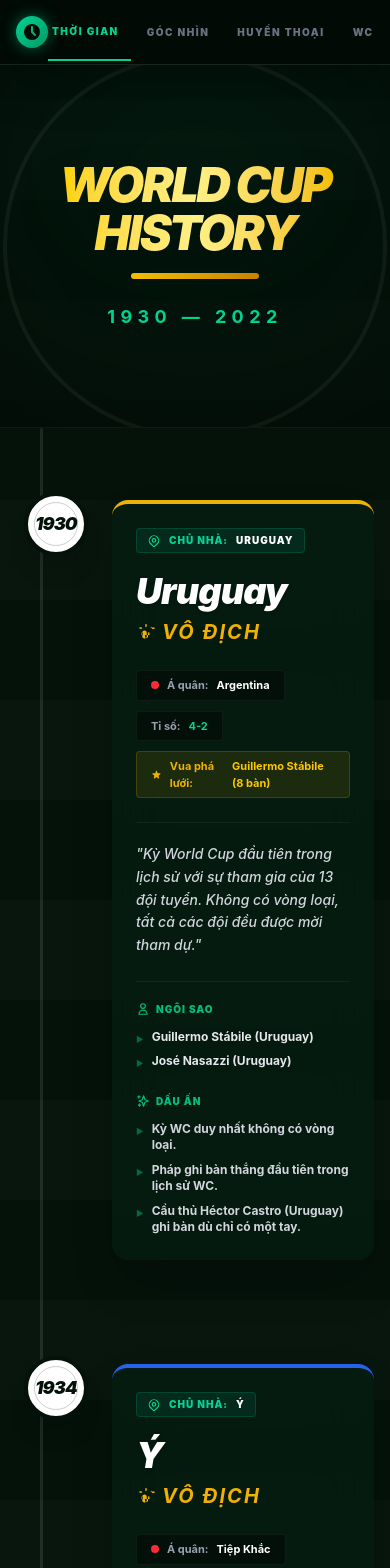
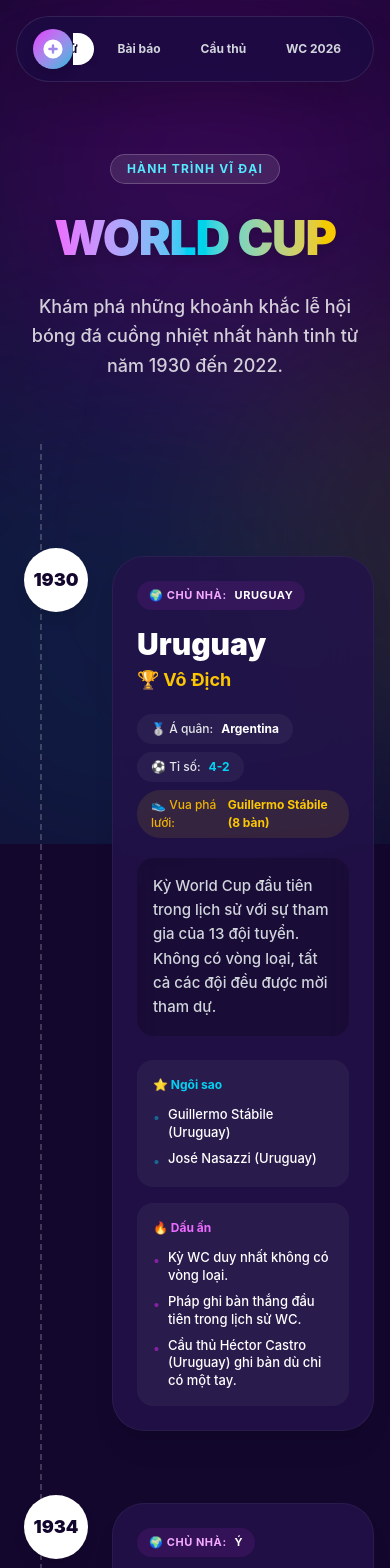
Before and after one commit to mtdes23/worldcup2026, a Vue app: page / in a window 390 px wide. Shown: the top 1568 px of the page. Built offline with nearby package versions, Linux system fonts and the light colour scheme.

Commit message:
style: overhaul UI to festive WC2026 vibrant theme

```diff
--- a/src/App.vue
+++ b/src/App.vue
@@ -11,48 +11,53 @@ const currentTab = ref('timeline')
 </script>
 
 <template>
-  <div class="min-h-screen pitch-bg text-white font-sans selection:bg-emerald-500/30 overflow-x-hidden flex flex-col">
+  <div class="min-h-screen bg-[#13072e] text-white font-sans selection:bg-fuchsia-500/30 overflow-x-hidden flex flex-col relative">
+
+    <!-- Abstract Festive Background Blobs -->
+    <div class="fixed top-0 left-0 w-full h-full overflow-hidden pointer-events-none z-0">
+      <div class="absolute top-[-10%] left-[-10%] w-[500px] h-[500px] rounded-full bg-fuchsia-600/20 blur-[120px]"></div>
+      <div class="absolute bottom-[-10%] right-[-10%] w-[600px] h-[600px] rounded-full bg-cyan-600/20 blur-[150px]"></div>
+      <div class="absolute top-[40%] left-[60%] w-[400px] h-[400px] rounded-full bg-yellow-500/10 blur-[100px]"></div>
+    </div>
 
     <!-- Top Navigation -->
-    <nav class="sticky top-0 z-50 bg-[#020b06]/95 backdrop-blur-lg border-b border-white/10 shadow-2xl">
-      <div class="max-w-6xl mx-auto px-4 sm:px-6">
+    <nav class="sticky top-4 z-50 mx-4 sm:mx-auto max-w-4xl bg-[#1c0b43]/80 backdrop-blur-xl border border-white/10 shadow-2xl rounded-full">
+      <div class="px-4 sm:px-6">
         <div class="flex items-center justify-between h-16">
           <!-- Logo -->
           <div class="flex-shrink-0 flex items-center gap-2 cursor-pointer group" @click="currentTab = 'timeline'">
-            <div class="w-8 h-8 rounded-full bg-gradient-to-br from-emerald-400 to-emerald-600 flex items-center justify-center shadow-[0_0_15px_rgba(16,185,129,0.5)] group-hover:scale-110 transition-transform">
-              <svg class="w-5 h-5 text-[#020b06]" fill="currentColor" viewBox="0 0 20 20"><path d="M10 2a8 8 0 100 16 8 8 0 000-16zM9 5a1 1 0 112 0v4.586l2.707 2.707a1 1 0 01-1.414 1.414l-3-3A1 1 0 019 10V5z" /></svg>
+            <div class="w-10 h-10 rounded-full bg-gradient-to-br from-fuchsia-500 to-cyan-500 flex items-center justify-center shadow-lg group-hover:rotate-12 transition-transform">
+              <svg class="w-6 h-6 text-white" fill="currentColor" viewBox="0 0 20 20"><path fill-rule="evenodd" d="M10 18a8 8 0 100-16 8 8 0 000 16zm1-11a1 1 0 10-2 0v2H7a1 1 0 100 2h2v2a1 1 0 102 0v-2h2a1 1 0 100-2h-2V7z" clip-rule="evenodd" /></svg>
             </div>
-            <span class="font-black text-white tracking-widest uppercase italic hidden sm:block">WC Heritage</span>
           </div>
 
           <!-- Tabs -->
-          <div class="flex space-x-1 sm:space-x-2 overflow-x-auto no-scrollbar w-full sm:w-auto justify-center sm:justify-end">
-            <button @click="currentTab = 'timeline'" :class="currentTab === 'timeline' ? 'text-emerald-400 border-b-2 border-emerald-400' : 'text-gray-500 hover:text-gray-300'" class="px-3 sm:px-4 py-5 text-[10px] sm:text-xs font-black uppercase tracking-[0.15em] whitespace-nowrap transition-colors">Dòng thời gian</button>
-            <button @click="currentTab = 'articles'" :class="currentTab === 'articles' ? 'text-emerald-400 border-b-2 border-emerald-400' : 'text-gray-500 hover:text-gray-300'" class="px-3 sm:px-4 py-5 text-[10px] sm:text-xs font-black uppercase tracking-[0.15em] whitespace-nowrap transition-colors">Góc Nhìn</button>
-            <button @click="currentTab = 'legends'" :class="currentTab === 'legends' ? 'text-yellow-500 border-b-2 border-yellow-500' : 'text-gray-500 hover:text-gray-300'" class="px-3 sm:px-4 py-5 text-[10px] sm:text-xs font-black uppercase tracking-[0.15em] whitespace-nowrap transition-colors">Huyền Thoại</button>
-            <button @click="currentTab = 'wc2026'" :class="currentTab === 'wc2026' ? 'text-emerald-400 border-b-2 border-emerald-400' : 'text-gray-500 hover:text-gray-300'" class="px-3 sm:px-4 py-5 text-[10px] sm:text-xs font-black uppercase tracking-[0.15em] whitespace-nowrap transition-colors">WC 2026</button>
+          <div class="flex space-x-2 overflow-x-auto no-scrollbar w-full sm:w-auto justify-end">
+            <button @click="currentTab = 'timeline'" :class="currentTab === 'timeline' ? 'bg-white text-[#13072e] shadow-md' : 'text-gray-300 hover:bg-white/10'" class="px-4 py-2 text-xs sm:text-sm font-bold rounded-full whitespace-nowrap transition-all duration-300">Lịch sử</button>
+            <button @click="currentTab = 'articles'" :class="currentTab === 'articles' ? 'bg-fuchsia-500 text-white shadow-md' : 'text-gray-300 hover:bg-white/10'" class="px-4 py-2 text-xs sm:text-sm font-bold rounded-full whitespace-nowrap transition-all duration-300">Bài báo</button>
+            <button @click="currentTab = 'legends'" :class="currentTab === 'legends' ? 'bg-cyan-500 text-white shadow-md' : 'text-gray-300 hover:bg-white/10'" class="px-4 py-2 text-xs sm:text-sm font-bold rounded-full whitespace-nowrap transition-all duration-300">Cầu thủ</button>
+            <button @click="currentTab = 'wc2026'" :class="currentTab === 'wc2026' ? 'bg-yellow-400 text-[#13072e] shadow-md' : 'text-gray-300 hover:bg-white/10'" class="px-4 py-2 text-xs sm:text-sm font-bold rounded-full whitespace-nowrap transition-all duration-300">WC 2026</button>
           </div>
         </div>
       </div>
     </nav>
 
     <!-- Content -->
-    <main class="w-full flex-grow">
+    <main class="w-full flex-grow relative z-10 mt-6">
 
       <!-- TIMELINE TAB -->
       <div v-show="currentTab === 'timeline'">
         <!-- Hero Header -->
-        <header class="py-24 px-4 text-center border-b border-white/5 bg-[#020b06]/60 relative overflow-hidden">
-          <div class="absolute top-1/2 left-1/2 transform -translate-x-1/2 -translate-y-1/2 w-96 h-96 border-[4px] border-white/5 rounded-full pointer-events-none"></div>
-          <div class="absolute top-0 left-1/2 transform -translate-x-1/2 w-full max-w-4xl h-full bg-gradient-to-b from-emerald-500/10 to-transparent blur-[100px] pointer-events-none"></div>
-
+        <header class="py-16 px-4 text-center relative overflow-hidden">
           <div class="relative z-10 flex flex-col items-center">
-            <h1 class="text-5xl md:text-7xl lg:text-8xl font-black text-transparent bg-clip-text bg-gradient-to-r from-yellow-400 via-yellow-200 to-yellow-500 tracking-tighter uppercase drop-shadow-2xl mb-4 italic">
-              World Cup History
+            <div class="inline-block px-4 py-1.5 rounded-full bg-white/10 border border-white/20 text-xs font-bold text-cyan-300 mb-6 uppercase tracking-widest backdrop-blur-sm">
+              Hành trình vĩ đại
+            </div>
+            <h1 class="text-5xl md:text-7xl lg:text-8xl font-black text-transparent bg-clip-text bg-gradient-to-r from-fuchsia-400 via-cyan-400 to-yellow-400 tracking-tight drop-shadow-lg mb-6 leading-tight">
+              WORLD CUP
             </h1>
-            <div class="h-1.5 w-32 bg-gradient-to-r from-yellow-400 to-yellow-600 rounded-full mb-6"></div>
-            <p class="text-emerald-400 font-bold text-lg md:text-xl tracking-[0.3em] uppercase">
-              1930 &mdash; 2022
+            <p class="text-white/80 font-medium text-lg md:text-xl max-w-xl leading-relaxed">
+              Khám phá những khoảnh khắc lễ hội bóng đá cuồng nhiệt nhất hành tinh từ năm 1930 đến 2022.
             </p>
           </div>
         </header>
@@ -78,32 +83,22 @@ const currentTab = ref('timeline')
     </main>
 
     <!-- Footer -->
-    <footer class="py-10 text-center text-emerald-600/50 text-xs font-black uppercase tracking-widest border-t border-white/10 bg-[#020b06]/90 backdrop-blur-md mt-auto">
-      Designed by <a href="https://www.mtdes23.id.vn" target="_blank" class="text-emerald-500 hover:text-yellow-400 transition-colors">mtdes23</a>
+    <footer class="py-8 text-center text-white/50 text-xs font-medium relative z-10">
+      Thiết kế tràn đầy năng lượng bởi <a href="https://www.mtdes23.id.vn" target="_blank" class="text-cyan-400 font-bold hover:text-fuchsia-400 transition-colors">mtdes23</a>
     </footer>
   </div>
 </template>
 
 <style>
 body {
-  background-color: #04120a;
-}
-.pitch-bg {
-  background-color: #04120a;
-  background-image: repeating-linear-gradient(
-    to bottom,
-    transparent,
-    transparent 100px,
-    rgba(255, 255, 255, 0.015) 100px,
-    rgba(255, 255, 255, 0.015) 200px
-  );
+  background-color: #13072e;
 }
 /* Hide scrollbar for nav */
 .no-scrollbar::-webkit-scrollbar {
   display: none;
 }
 .no-scrollbar {
-  -ms-overflow-style: none;  /* IE and Edge */
-  scrollbar-width: none;  /* Firefox */
+  -ms-overflow-style: none;
+  scrollbar-width: none;
 }
 </style>
--- a/src/components/TimelineList.vue
+++ b/src/components/TimelineList.vue
@@ -1,20 +1,18 @@
 <template>
-  <div class="relative w-full max-w-6xl mx-auto py-16 px-4 sm:px-6">
-    <!-- Vertical Line (Halfway Line) -->
-    <div class="absolute left-10 sm:left-1/2 top-0 bottom-0 w-[3px] bg-white/10 transform sm:-translate-x-1/2 rounded-full"></div>
+  <div class="relative w-full max-w-6xl mx-auto py-10 px-4 sm:px-6">
+    <!-- Vertical Line (Dashed friendly line) -->
+    <div class="absolute left-10 sm:left-1/2 top-0 bottom-0 w-0.5 border-l-2 border-dashed border-white/20 transform sm:-translate-x-1/2"></div>
 
-    <div class="space-y-24 sm:space-y-32">
+    <div class="space-y-16 sm:space-y-24">
       <div v-for="(item, index) in history" :key="item.year"
            ref="itemRefs"
-           class="relative flex flex-col sm:flex-row items-start sm:items-center w-full group opacity-0 translate-y-24 transition-all duration-[1000ms] ease-out will-change-transform"
+           class="relative flex flex-col sm:flex-row items-start sm:items-center w-full group opacity-0 translate-y-16 transition-all duration-[800ms] ease-out will-change-transform"
            :class="[index % 2 === 0 ? 'sm:flex-row-reverse' : '', 'timeline-item']">
 
-        <!-- Year Node (Center Spot) -->
-        <div class="absolute left-10 sm:left-1/2 w-16 h-16 sm:w-20 sm:h-20 bg-white border-[4px] border-[#04120a] rounded-full flex items-center justify-center transform -translate-x-1/2 z-10 shadow-xl transition-all duration-[800ms] group-hover:scale-110 group-hover:border-emerald-500 scale-50 opacity-0 year-node">
-          <!-- Inner circle like a football pitch center mark -->
-          <div class="absolute inset-1.5 rounded-full border border-[#04120a]/20"></div>
+        <!-- Year Node (Soft Bubble) -->
+        <div class="absolute left-10 sm:left-1/2 w-16 h-16 sm:w-20 sm:h-20 bg-white rounded-full flex items-center justify-center transform -translate-x-1/2 z-10 shadow-lg transition-all duration-[600ms] group-hover:scale-110 scale-50 opacity-0 year-node">
           <!-- Year Text -->
-          <span class="relative z-10 font-black text-[#04120a] text-lg sm:text-2xl tracking-tighter italic group-hover:text-emerald-700 transition-colors">
+          <span class="relative z-10 font-black text-[#13072e] text-lg sm:text-2xl">
             {{ item.year }}
           </span>
         </div>
@@ -24,71 +22,65 @@
 
         <!-- Content Card -->
         <div class="w-full sm:w-1/2 pl-24 sm:pl-12 sm:pr-12 mt-2 sm:mt-0">
-          <div class="bg-[#061c10]/95 backdrop-blur-xl border-t-4 border-white/10 rounded-2xl p-6 sm:p-8 shadow-2xl hover:bg-[#082415] transition-all duration-500 hover:-translate-y-2 relative overflow-hidden group-hover:shadow-[0_20px_50px_rgba(0,0,0,0.5)] group-hover:border-emerald-500/50"
-               :style="`border-top-color: ${item.color.includes('yellow') ? '#eab308' : item.color.includes('sky') ? '#38bdf8' : item.color.includes('blue') ? '#2563eb' : item.color.includes('zinc') ? '#71717a' : '#10b981'};`">
+          <div class="bg-[#24124a]/80 backdrop-blur-xl rounded-[2rem] p-6 sm:p-8 shadow-xl hover:bg-[#2d1859] transition-all duration-300 hover:-translate-y-2 relative overflow-hidden group-hover:shadow-2xl border border-white/5">
 
             <div class="relative z-10">
               <!-- Header Info -->
               <div class="flex items-center justify-between mb-4">
-                <div class="text-[10px] font-black uppercase tracking-widest text-emerald-400 flex items-center gap-2 bg-emerald-900/30 px-2.5 py-1 rounded-sm border border-emerald-500/20">
-                  <svg class="w-3.5 h-3.5" fill="none" viewBox="0 0 24 24" stroke="currentColor"><path stroke-linecap="round" stroke-linejoin="round" stroke-width="2" d="M17.657 16.657L13.414 20.9a1.998 1.998 0 01-2.827 0l-4.244-4.243a8 8 0 1111.314 0z" /><path stroke-linecap="round" stroke-linejoin="round" stroke-width="2" d="M15 11a3 3 0 11-6 0 3 3 0 016 0z" /></svg>
-                  Chủ nhà: <span class="text-white">{{ item.host }}</span>
+                <div class="text-[11px] font-bold uppercase tracking-wider text-fuchsia-300 flex items-center gap-2 bg-fuchsia-500/10 px-3 py-1.5 rounded-full">
+                  🌍 Chủ nhà: <span class="text-white">{{ item.host }}</span>
                 </div>
               </div>
 
               <!-- Title -->
-              <h3 class="text-4xl font-black mb-2 flex flex-col sm:flex-row sm:items-baseline sm:gap-3 leading-tight tracking-tight italic">
-                <span class="text-white drop-shadow-sm">{{ item.champion }}</span>
-                <span class="text-yellow-500 text-xl font-bold mt-1 sm:mt-0 uppercase tracking-widest flex items-center gap-1.5">
-                  <svg class="w-5 h-5" fill="currentColor" viewBox="0 0 20 20"><path fill-rule="evenodd" d="M10 2a.75.75 0 01.75.75v1.5a.75.75 0 01-1.5 0v-1.5A.75.75 0 0110 2zM5.5 5.5A.75.75 0 016 6.75H4a.75.75 0 010-1.5h1.5zm9 0a.75.75 0 011.5 0H18a.75.75 0 010 1.5h-1.5a.75.75 0 01-.5-1.25zm-6 3A2.25 2.25 0 006.25 10.75v3.5a2.25 2.25 0 004.5 0v-3.5A2.25 2.25 0 008.5 8.5zm3.5 6a1.5 1.5 0 01-3 0v-1.5h3v1.5zm-5-3.5a.75.75 0 00-1.5 0v1.5a.75.75 0 001.5 0v-1.5zm6.5 0a.75.75 0 00-1.5 0v1.5a.75.75 0 001.5 0v-1.5z" clip-rule="evenodd" /></svg>
-                  Vô Địch
+              <h3 class="text-3xl font-black mb-3 flex flex-col sm:flex-row sm:items-baseline sm:gap-3">
+                <span class="text-white">{{ item.champion }}</span>
+                <span class="text-yellow-400 text-lg font-bold mt-1 sm:mt-0 flex items-center gap-1.5">
+                  🏆 Vô Địch
                 </span>
               </h3>
 
               <!-- Stats Badges -->
-              <div class="flex flex-wrap gap-2.5 my-6">
-                <span class="px-3.5 py-1.5 rounded-sm bg-black/40 border border-white/5 text-[11px] font-bold text-gray-400 flex items-center gap-2">
-                  <span class="w-2 h-2 rounded-full bg-red-500"></span> Á quân: <span class="text-white">{{ item.runnerUp }}</span>
+              <div class="flex flex-wrap gap-2 my-5">
+                <span class="px-3.5 py-1.5 rounded-full bg-white/5 text-[12px] font-medium text-gray-200 flex items-center gap-2">
+                  🥈 Á quân: <span class="font-bold text-white">{{ item.runnerUp }}</span>
                 </span>
-                <span class="px-3.5 py-1.5 rounded-sm bg-black/40 border border-white/5 text-[11px] font-bold text-gray-400 flex items-center gap-2">
-                  Tỉ số: <span class="text-emerald-400">{{ item.score }}</span>
+                <span class="px-3.5 py-1.5 rounded-full bg-white/5 text-[12px] font-medium text-gray-200 flex items-center gap-2">
+                  ⚽ Tỉ số: <span class="font-bold text-cyan-400">{{ item.score }}</span>
                 </span>
-                <span class="px-3.5 py-1.5 rounded-sm bg-yellow-500/10 border border-yellow-500/20 text-[11px] font-bold text-yellow-500 flex items-center gap-2 w-full sm:w-auto">
-                  <svg class="w-3.5 h-3.5" fill="currentColor" viewBox="0 0 20 20"><path d="M9.049 2.927c.3-.921 1.603-.921 1.902 0l1.07 3.292a1 1 0 00.95.69h3.462c.969 0 1.371 1.24.588 1.81l-2.8 2.034a1 1 0 00-.364 1.118l1.07 3.292c.3.921-.755 1.688-1.54 1.118l-2.8-2.034a1 1 0 00-1.175 0l-2.8 2.034c-.784.57-1.838-.197-1.539-1.118l1.07-3.292a1 1 0 00-.364-1.118L2.98 8.72c-.783-.57-.38-1.81.588-1.81h3.461a1 1 0 00.951-.69l1.07-3.292z" /></svg>
-                  Vua phá lưới: <span class="text-yellow-400">{{ item.topScorer }}</span>
+                <span class="px-3.5 py-1.5 rounded-full bg-yellow-400/10 text-[12px] font-medium text-yellow-500 flex items-center gap-2 w-full sm:w-auto">
+                  👟 Vua phá lưới: <span class="font-bold text-yellow-400">{{ item.topScorer }}</span>
                 </span>
               </div>
 
               <!-- Description -->
-              <p class="text-gray-300 text-[14px] leading-relaxed border-t border-white/5 pt-5 font-medium italic">
-                "{{ item.description }}"
+              <p class="text-gray-300 text-[15px] leading-relaxed bg-black/20 p-4 rounded-2xl font-medium mt-4">
+                {{ item.description }}
               </p>
 
               <!-- Additional Data (Players & Achievements) -->
-              <div class="mt-6 grid grid-cols-1 sm:grid-cols-2 gap-6 border-t border-white/5 pt-5">
+              <div class="mt-6 grid grid-cols-1 sm:grid-cols-2 gap-4">
                 <!-- Notable Players -->
-                <div>
-                  <h4 class="text-[10px] font-black text-emerald-500 uppercase tracking-widest mb-3 flex items-center gap-1.5">
-                    <svg class="w-3.5 h-3.5" fill="none" viewBox="0 0 24 24" stroke="currentColor"><path stroke-linecap="round" stroke-linejoin="round" stroke-width="2" d="M16 7a4 4 0 11-8 0 4 4 0 018 0zM12 14a7 7 0 00-7 7h14a7 7 0 00-7-7z" /></svg>
-                    Ngôi sao
+                <div class="bg-white/5 rounded-2xl p-4">
+                  <h4 class="text-[12px] font-bold text-cyan-400 mb-3 flex items-center gap-1.5">
+                    ⭐ Ngôi sao
                   </h4>
                   <ul class="space-y-2">
-                    <li v-for="(player, idx) in item.notablePlayers" :key="idx" class="text-[12px] font-bold text-gray-200 flex items-start gap-2">
-                      <span class="text-emerald-500/50 mt-1 text-[8px]">▶</span>
+                    <li v-for="(player, idx) in item.notablePlayers" :key="idx" class="text-[13px] font-medium text-white flex items-start gap-2">
+                      <span class="text-cyan-500/50 mt-0.5">•</span>
                       <span class="leading-snug">{{ player }}</span>
                     </li>
                   </ul>
                 </div>
 
                 <!-- Achievements -->
-                <div>
-                  <h4 class="text-[10px] font-black text-emerald-500 uppercase tracking-widest mb-3 flex items-center gap-1.5">
-                    <svg class="w-3.5 h-3.5" fill="none" viewBox="0 0 24 24" stroke="currentColor"><path stroke-linecap="round" stroke-linejoin="round" stroke-width="2" d="M5 3v4M3 5h4M6 17v4m-2-2h4m5-16l2.286 6.857L21 12l-5.714 2.143L13 21l-2.286-6.857L5 12l5.714-2.143L13 3z" /></svg>
-                    Dấu ấn
+                <div class="bg-white/5 rounded-2xl p-4">
+                  <h4 class="text-[12px] font-bold text-fuchsia-400 mb-3 flex items-center gap-1.5">
+                    🔥 Dấu ấn
                   </h4>
                   <ul class="space-y-2">
-                    <li v-for="(achievement, idx) in item.achievements" :key="idx" class="text-[12px] font-bold text-gray-300 flex items-start gap-2">
-                      <span class="text-emerald-500/50 mt-1 text-[8px]">▶</span>
+                    <li v-for="(achievement, idx) in item.achievements" :key="idx" class="text-[13px] font-medium text-white flex items-start gap-2">
+                      <span class="text-fuchsia-500/50 mt-0.5">•</span>
                       <span class="leading-snug">{{ achievement }}</span>
                     </li>
                   </ul>
--- a/src/components/WC2026View.vue
+++ b/src/components/WC2026View.vue
@@ -1,32 +1,37 @@
 <template>
-  <div class="py-16 px-4 max-w-6xl mx-auto">
+  <div class="py-12 px-4 max-w-6xl mx-auto">
     <div class="text-center mb-16">
-      <h2 class="text-5xl md:text-7xl font-black text-white uppercase tracking-tighter mb-4">WC 2026</h2>
-      <p class="text-emerald-400 font-bold text-lg tracking-[0.2em] uppercase mb-8">USA - Canada - Mexico</p>
+      <h2 class="text-6xl md:text-8xl font-black text-white tracking-tighter mb-2">2026</h2>
+      <p class="text-fuchsia-400 font-bold text-xl tracking-[0.2em] uppercase mb-8">USA - Canada - Mexico</p>
 
-      <!-- Countdown Widget Placeholder -->
+      <!-- Countdown Widget -->
       <div class="flex justify-center gap-4 text-center">
-        <div class="bg-[#020b06] border border-white/10 rounded-xl p-4 w-24">
-          <div class="text-3xl font-black text-white">724</div>
-          <div class="text-[10px] text-gray-500 uppercase tracking-widest mt-1">Ngày</div>
+        <div class="bg-white text-[#13072e] rounded-3xl p-5 w-28 shadow-xl">
+          <div class="text-4xl font-black">724</div>
+          <div class="text-xs font-bold text-gray-500 uppercase mt-1">Ngày</div>
         </div>
-        <div class="bg-[#020b06] border border-white/10 rounded-xl p-4 w-24">
-          <div class="text-3xl font-black text-white">14</div>
-          <div class="text-[10px] text-gray-500 uppercase tracking-widest mt-1">Giờ</div>
+        <div class="bg-white text-[#13072e] rounded-3xl p-5 w-28 shadow-xl">
+          <div class="text-4xl font-black">14</div>
+          <div class="text-xs font-bold text-gray-500 uppercase mt-1">Giờ</div>
         </div>
       </div>
     </div>
 
     <!-- Groups Placeholder -->
     <div class="mb-12">
-      <h3 class="text-2xl font-black text-white mb-6 uppercase italic border-l-4 border-emerald-500 pl-4">Vòng Bảng (48 Đội)</h3>
+      <div class="inline-block bg-cyan-500 text-[#13072e] font-black px-4 py-2 rounded-full mb-6 text-sm uppercase tracking-widest">
+        Vòng Bảng (48 Đội)
+      </div>
       <div class="grid grid-cols-1 sm:grid-cols-2 lg:grid-cols-4 gap-6">
-        <div v-for="group in ['A', 'B', 'C', 'D']" :key="group" class="bg-[#061c10]/80 border border-white/5 rounded-xl p-5">
-          <div class="text-emerald-500 font-black text-xl mb-4 border-b border-white/10 pb-2">BẢNG {{ group }}</div>
-          <ul class="space-y-3">
+        <div v-for="group in ['A', 'B', 'C', 'D']" :key="group" class="bg-[#24124a] border border-white/5 rounded-3xl p-6 shadow-lg">
+          <div class="text-white font-black text-xl mb-4 border-b border-white/10 pb-3 flex justify-between items-center">
+            BẢNG {{ group }}
+            <span class="w-2 h-2 rounded-full bg-yellow-400"></span>
+          </div>
+          <ul class="space-y-4">
             <li v-for="team in 4" :key="team" class="flex items-center gap-3">
-              <div class="w-6 h-4 bg-gray-800 rounded-sm"></div>
-              <span class="text-gray-400 font-bold text-sm uppercase">Đang cập nhật</span>
+              <div class="w-8 h-8 bg-white/10 rounded-full flex items-center justify-center text-[10px]">TBD</div>
+              <span class="text-gray-300 font-bold text-sm">Đang chờ...</span>
             </li>
           </ul>
         </div>
```
Also changed, not shown: src/components/ArticlesView.vue (+17 -14 lines), src/components/LegendsView.vue (+19 -17 lines).
